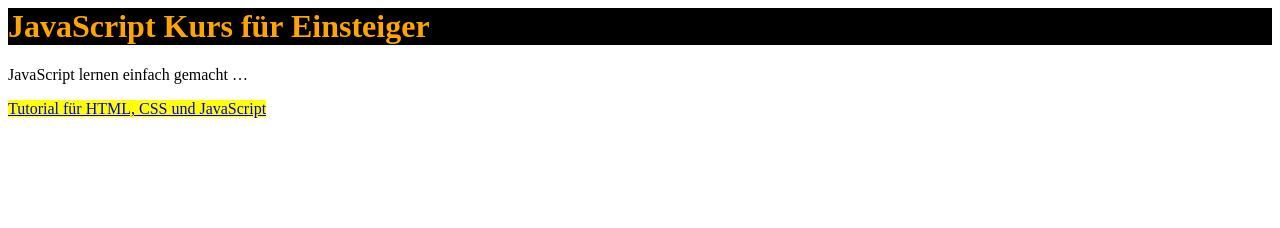
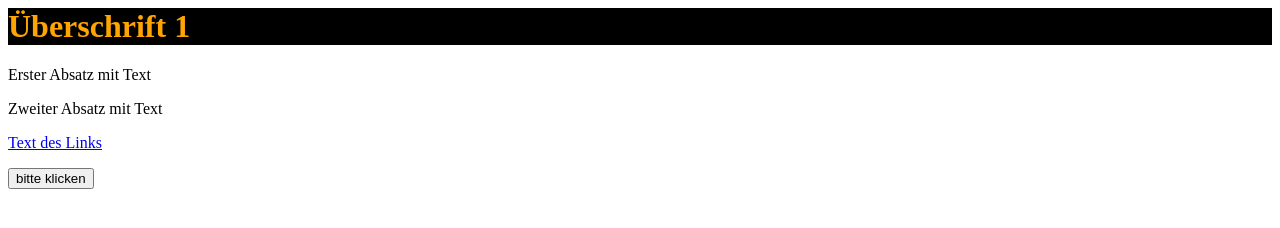
Before and after one commit to JuergenJung79/learn-html, a plain HTML site: page index.html in a window 1280 px wide. Drawn offline with Linux system fonts and the light colour scheme.

Commit message:
Update index.html

```diff
--- a/index.html
+++ b/index.html
@@ -11,8 +11,7 @@
 				einzufuegendesObjekt.href = "http://www.html-seminar.de";
 				einzufuegendesObjekt.innerHTML = "Tutorial für HTML, CSS und JavaScript";
 				einzufuegendesObjekt.style.backgroundColor = "#FFFF00";
-
-				document.body.appendChild(einzufuegendesObjekt);
+				//document.body.appendChild(einzufuegendesObjekt);
 
 				var neuesScript = document.createElement("script");
 				neuesScript.type = "text/javascript";
@@ -21,12 +20,22 @@
 				var s = document.getElementsByTagName('script')[0];
 				s.parentNode.appendChild(neuesScript, s);
 
-			}, false );
+				let schaltflaeche1 = document.getElementById("btn1");
+				//let schaltflaeche1 = document.querySelector("h1");
+				console.log(schaltflaeche1);
+				schaltflaeche1.addEventListener("click", function() {
+					alert("angeklickt");
+
+					}, false);
+
+				}, false );
 		</script>
 	</head>
 	<body>
-		<h1>JavaScript Kurs für Einsteiger</h1>
-		<p>JavaScript lernen einfach gemacht … </p>
-
+		<h1 class="wichtig">Überschrift 1</h1>
+		<p class="wichtig">Erster Absatz mit Text</p>
+		<p>Zweiter Absatz mit Text</p>
+		<a href="https://www.javascript-kurs.de/">Text des Links</a>
+		<p><button id="btn1">bitte klicken</button>
 	</body>
 </html>
```
